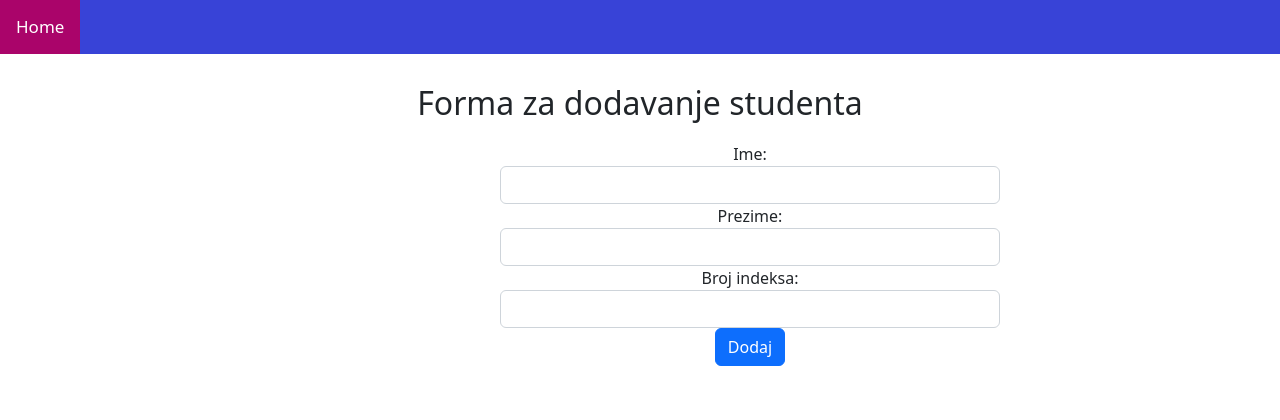
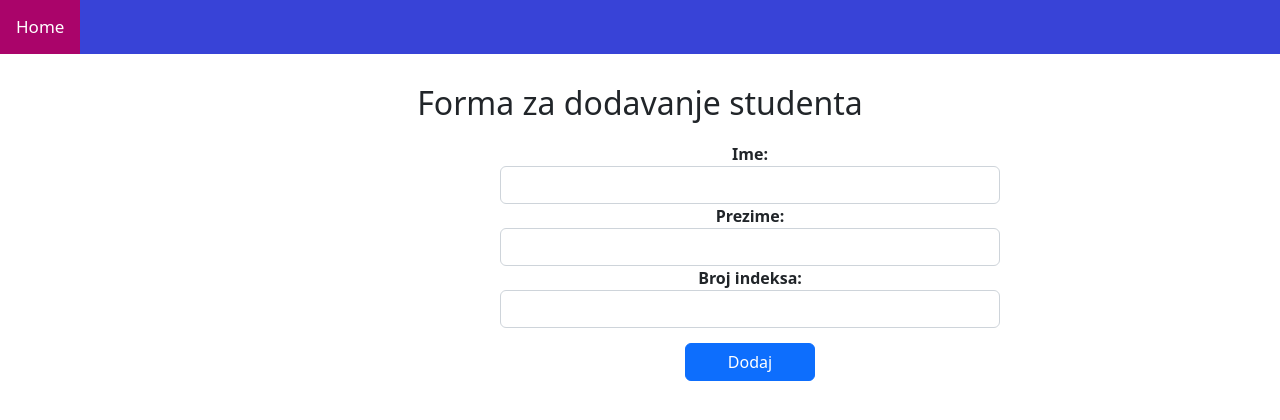
Before and after one commit to iva28/domaci3-react, a React (Create React App) app: page / in a window 1280 px wide. Shown: the top 420 px of the page. Built offline with nearby package versions, Linux system fonts and the light colour scheme; no server answers.

Commit message:
Spread operator za dodavanje novog studenta u niz

```diff
--- a/src/components/FormAddStudents.jsx
+++ b/src/components/FormAddStudents.jsx
@@ -2,6 +2,9 @@ import React from 'react'
 import { useState } from 'react';
 
 function FormAddStudents(props) {
+  //ucitani studenti
+  const[studenti,setStudenti] = useState(props.studenti);
+
 
 const[student,setStudent] = useState({
     ime:'',
@@ -9,22 +12,31 @@ const[student,setStudent] = useState({
     broj_indeksa:'',
 })
 
+console.log(studenti);
+
+function noviStudent(student) {
+  setStudenti(studenti => [...studenti,student]);
+  alert('Uspesno dodat student '+student.ime+'!');
+}
+
+console.log(studenti);
+
   return (
     <div className="form-add-student">
 
         <div className="add-student-fields">
-                <label>Ime: </label>
-                <input type={'text'} className="form-control" value={student.ime} />
+                <label><b>Ime:</b> </label>
+                <input type={'text'} className="form-control" value={student.ime} onChange= {e => setStudent({...student,ime:e.target.value}) }/>
             </div>
             <div className="add-student-fields">
-                <label>Prezime: </label>
-                <input type={'text'} className="form-control" value={student.prezime}  />
+                <label><b>Prezime:</b></label>
+                <input type={'text'} className="form-control" value={student.prezime}  onChange= {e => setStudent({...student,prezime:e.target.value}) }/>
             </div>
             <div className="add-student-fields">
-                <label>Broj indeksa: </label>
-                <input type={'text'} className="form-control" value={student.broj_indeksa}  />
+                <label><b>Broj indeksa:</b> </label>
+                <input type={'text'} className="form-control" value={student.broj_indeksa}  onChange= {e => setStudent({...student,broj_indeksa:e.target.value}) }/>
             </div>
-            <button type="button" className="btn btn-primary" id="dugme_novi">Dodaj</button>
+            <button type="button" className="btn btn-primary" id="dugme_novi" onClick={()=>noviStudent(student)}>Dodaj</button>
 
     </div>
   )
--- a/src/index.css
+++ b/src/index.css
@@ -51,3 +51,8 @@ code {
   background-color: #aa046a;
   color: white;
 }
+
+#dugme_novi {
+  margin-top: 15px;
+  width: 130px;
+}
```
